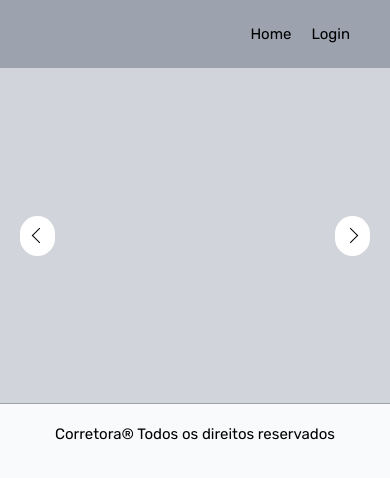
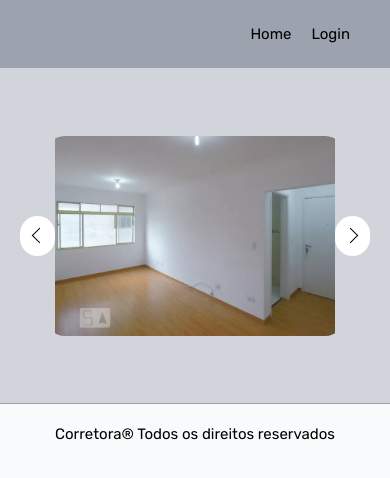
Before and after one commit to YvanBrito/corretora-ssr, a Next.js app: page /imovel/0 in a window 390 px wide. Shown: the top 478 px of the page. Built offline with nearby package versions, Linux system fonts and the light colour scheme.

Commit message:
responsive carousel

```diff
--- a/src/pages/imovel/[id].tsx
+++ b/src/pages/imovel/[id].tsx
@@ -65,15 +65,13 @@ export default function Property({ property }: PropertyProps) {
             <div className="showcase">
               <div
                 style={{
-                  transform: `translateX(${
-                    1920 / 3.5 + -(1920 / 5) * selectedImg
-                  }px)`,
+                  transform: `translateX(calc(${-34 * selectedImg}rem))`,
                 }}
                 className="teste"
               >
                 {property.images.map((img, index) => (
                   <div
-                    key={img}
+                    key={index}
                     className={`frame ${
                       selectedImg === index && "frame-selected"
                     }`}
--- a/src/styles/pages/_imovel.scss
+++ b/src/styles/pages/_imovel.scss
@@ -20,18 +20,34 @@
   display: flex;
   align-items: center;
   transition: all 0.3s ease-in;
+  margin-left: calc(50% - 28rem);
 }
 
 .frame {
   object-fit: contain;
   position: relative;
-  // margin: 0 2rem;
+  margin: 0 2rem;
   transition: all 0.3s ease-in;
-  width: 33rem;
-  height: 19rem;
+  width: 30rem;
+  height: 20rem;
+  border-radius: 2rem;
+  overflow: hidden;
 
   &-selected {
-    width: 58rem;
-    height: 33rem;
+    width: 50rem;
+    height: 30rem;
   }
 }
+
+@media only screen and (max-width: 640px) {
+  .frame {
+    &-selected {
+      width: 30rem;
+      height: 20rem;
+    }
+  }
+
+  .teste {
+    margin-left: calc(50% - 17rem);
+  }
+}
```
Also changed, not shown: 1 other file (tests, documents, lock files or other folders).
